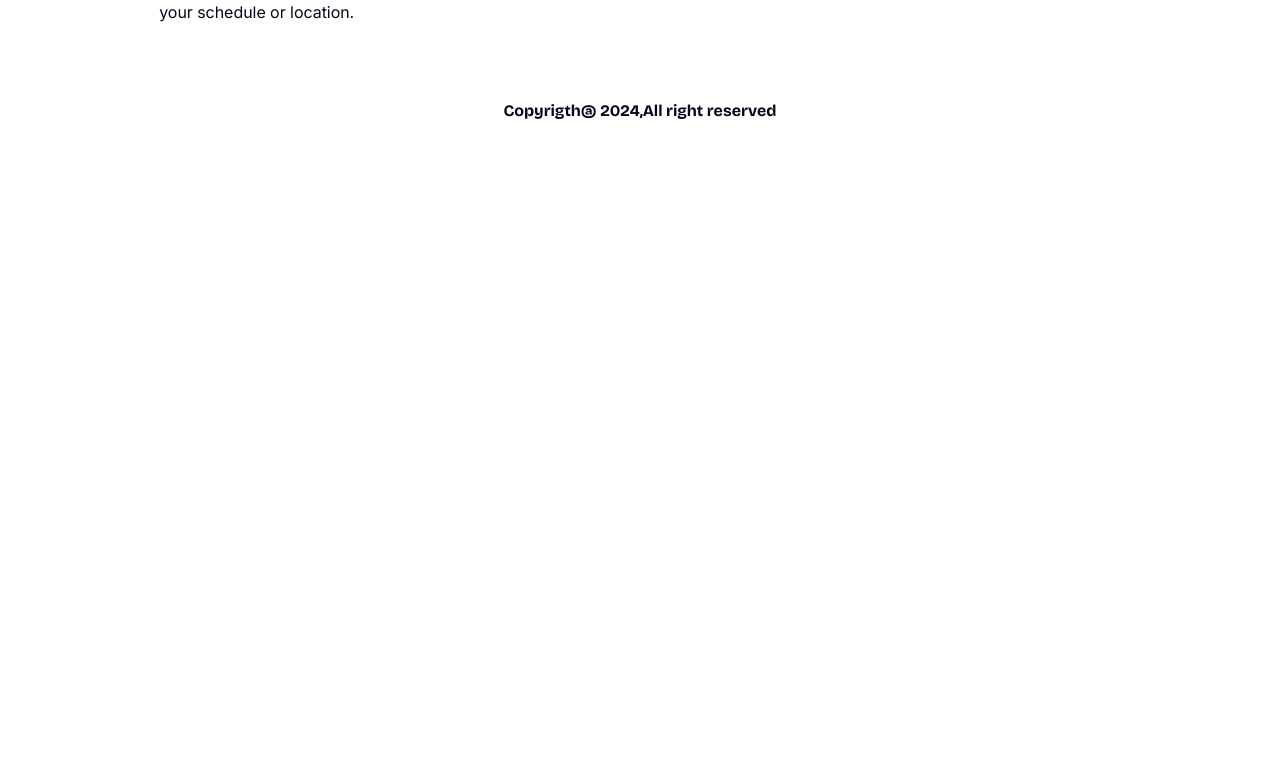
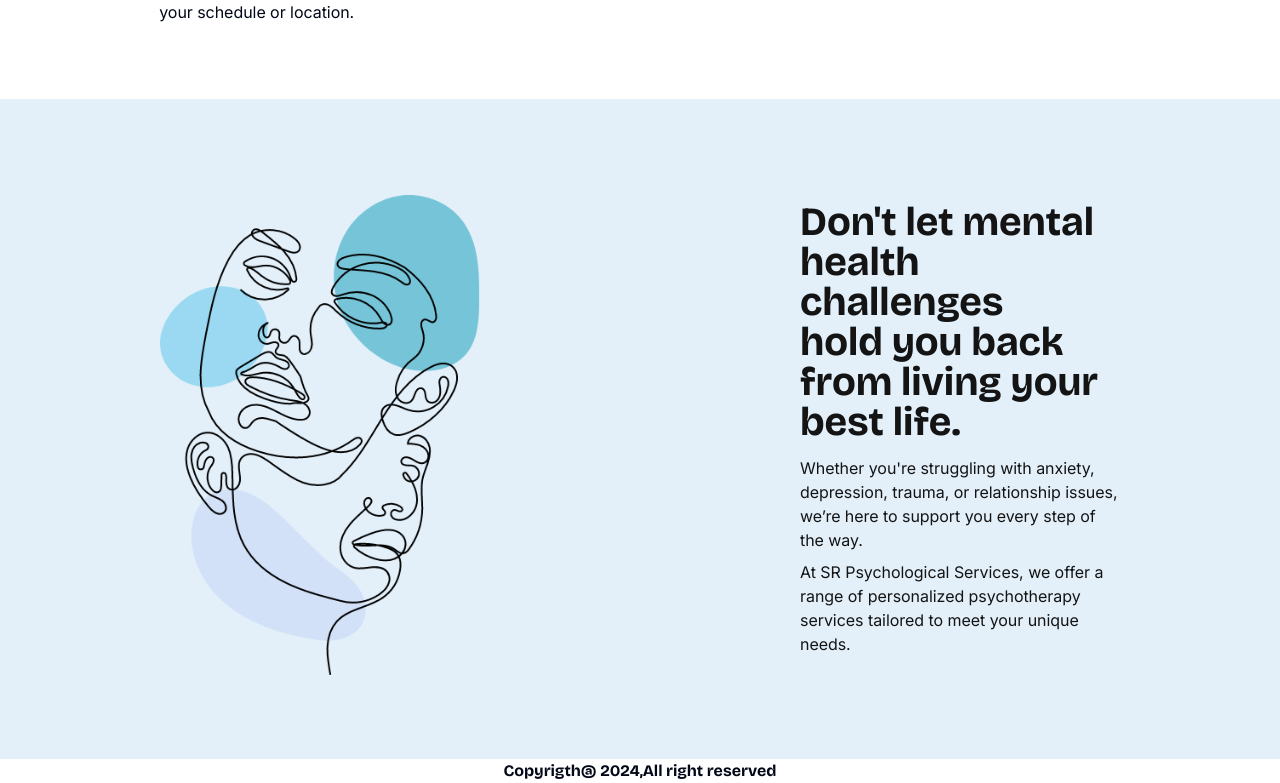
Before and after one commit to SethNdagijimana/e-therapy, a Next.js app: page / in a window 1280 px wide. Shown: the part 1524-2307 px from the top of the page. Before the commit the page ends 1647 px from the top, so only its background shows below. Built offline with nearby package versions, Linux system fonts and the light colour scheme.

Commit message:
fixing landing

```diff
--- a/src/components/Home/Home.tsx
+++ b/src/components/Home/Home.tsx
@@ -83,6 +83,29 @@ const HomeSection = () => {
 
 
          </section>
+
+         <section className="grid grid-cols-2  bg-[#e3f0fa] h-[660px]">
+
+        <div className="w-1/2 mx-auto gap-[14px] mt-24">
+            <img src="/hero6.png" alt="image" />
+            </div>
+
+            <div className="w-1/2 flex items-center justify-center flex-col mx-auto gap-[14px] ">
+
+            <div className="font-bold font-bricolage">
+            <p className=" text-[#141414] text-[40px] leading-[40px]">Don't let mental health challenges</p>
+            <p className=" text-[#141414] text-[40px] leading-[40px]">hold you back from living your best life.</p>
+            </div>
+
+            <div className="space-y-2">
+            <p className="text-[#141414]">Whether you're struggling with anxiety, depression, trauma, or relationship issues, we’re here to support you every step of the way.</p>
+
+            <p className="text-[#141414]">At SR Psychological Services, we offer a range of personalized psychotherapy services tailored to meet your unique needs. </p>
+            </div>
+
+            </div>
+
+          </section>
         </>
     )
 }
```
Also changed, not shown: public/hero6.png (added).
